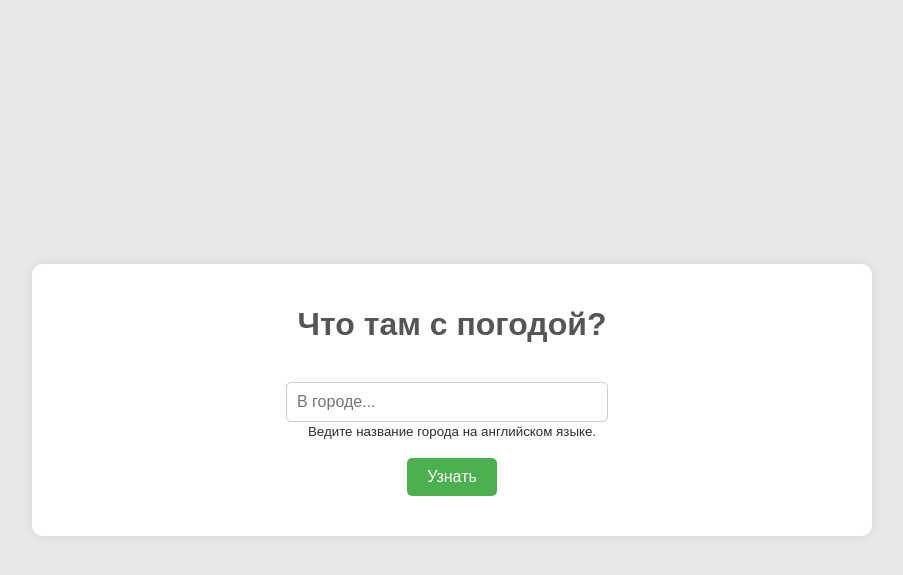
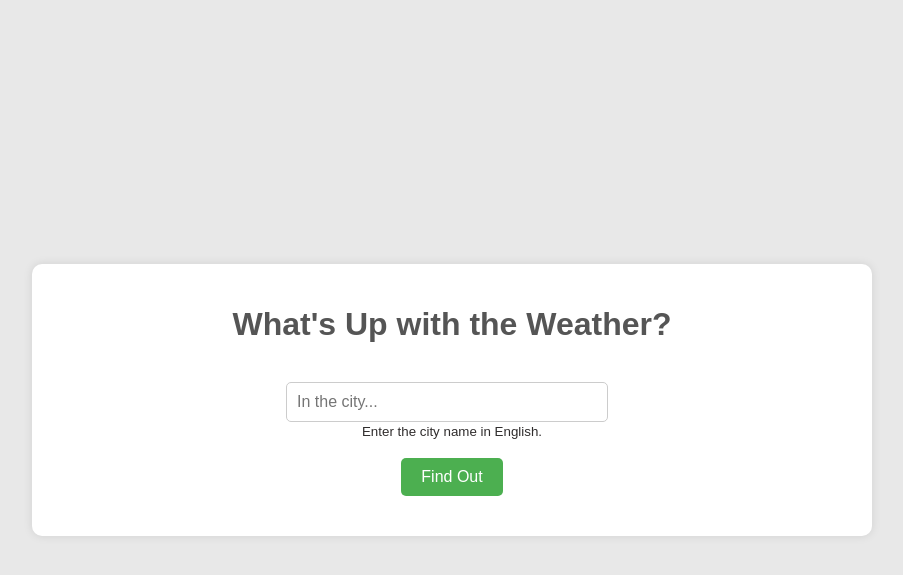
Before and after one commit to iamzanuda/What-s-up-with-the-weather, a Django app: page / in a window 1280 px wide. Shown: the top 575 px of the page, without its empty margins (188-1091 px from the left). Run offline with Django 5.2, Linux system fonts and the light colour scheme.

Commit message:
refactor(backend):Code comments and docstrings have been translated into English.

```diff
--- a/backend/weather/forms.py
+++ b/backend/weather/forms.py
@@ -2,27 +2,28 @@ from django import forms
 
 from .validators import alpha_space_validator
 
+
 class CityForm(forms.Form):
     """
-    Форма для ввода названия города.
+    Form for entering the name of a city.
 
-    Атрибуты:
-    city (forms.CharField): Поле ввода для названия города.
-    Максимальная длина - 100 символов.
-        - validators: Список валидаторов для проверки ввода.
-            Используется alpha_space_validator для проверки,
-            что ввод состоит только из букв и пробелов.
-        - help_text: Подсказка для пользователя,
-            чтобы ввести название города на английском языке.
-        - widget: Виджет для отображения поля ввода.
-            Используется TextInput с атрибутом placeholder для
-            отображения текста "В городе..." до ввода данных.
+    Attributes:
+    city (forms.CharField): Input field for the city name.
+    Maximum length is 100 characters.
+        - validators: List of validators for input validation.
+            Uses alpha_space_validator to ensure the input
+            consists only of letters and spaces.
+        - help_text: Hint for the user to enter the city name
+            in English.
+        - widget: Widget for displaying the input field.
+            Uses TextInput with the placeholder attribute
+            to display the text "In the city..." before data entry.
     """
 
     city = forms.CharField(
         max_length=100,
         validators=[alpha_space_validator],
-        help_text='Ведите название города на английском языке.',
+        help_text='Enter the city name in English.',
         widget=forms.TextInput(
-            attrs={'placeholder': 'В городе...'})
+            attrs={'placeholder': 'In the city...'})
     )
--- a/backend/weather/templates/index.html
+++ b/backend/weather/templates/index.html
@@ -3,13 +3,13 @@
 <head>
     <meta charset="UTF-8">
     <meta name="viewport" content="width=device-width, initial-scale=1.0">
-    <title>Что там с погодой?</title>
+    <title>What's Up with the Weather?</title>
     {% load static %}
     <link rel="stylesheet" href="{% static 'css/styles.css' %}">
 </head>
 <body>
     <div class="container">
-        <h1>Что там с погодой?</h1>
+        <h1>What's Up with the Weather?</h1>
         <form method="post">
             {% csrf_token %}
             <br>
@@ -19,29 +19,28 @@
             <br>
             {{ form.city.errors }}
             <br>
-            <button type="submit">Узнать</button>
+            <button type="submit">Find Out</button>
         </form>
+        {% if weather_data %}
+            <h2>Current Weather in {{ weather_data.city }}</h2>
+            <p>Temperature: {{ weather_data.current.temperature_2m }}°C</p>
+            <p>Humidity: {{ weather_data.current.relative_humidity_2m }}%</p>
+            <p>Precipitation: {{ weather_data.current.precipitation }} mm</p>
+            <p>Surface Pressure: {{ weather_data.current.surface_pressure }} hPa</p>
+            <p>Wind Speed: {{ weather_data.current.wind_speed_10m }} m/s</p>
+            <p>Wind Gusts: {{ weather_data.current.wind_gusts_10m }} m/s</p>
 
-        {% if weather_data %}
-            <h2>Сейчас в {{ weather_data.city }}</h2>
-            <p>Температура: {{ weather_data.current.temperature_2m }}°C</p>
-            <p>Влажность: {{ weather_data.current.relative_humidity_2m }}%</p>
-            <p>Осадки: {{ weather_data.current.precipitation }} мм</p>
-            <p>Атмосферное давление: {{ weather_data.current.surface_pressure }} гПа</p>
-            <p>Скорость ветра: {{ weather_data.current.wind_speed_10m }} м/с</p>
-            <p>Порывы ветра: {{ weather_data.current.wind_gusts_10m }} м/с</p>
-
-            <h2>А потом</h2>
+            <h2>Hourly Forecast</h2>
             <table>
                 <thead>
                     <tr>
-                        <th>Время</th>
-                        <th>Температура (°C)</th>
-                        <th>Влажность (%)</th>
-                        <th>Вероятность осадков (%)</th>
-                        <th>Давление (гПа)</th>
-                        <th>Скорость ветра (м/с)</th>
-                        <th>Порывы ветра (м/с)</th>
+                        <th>Time</th>
+                        <th>Temperature (°C)</th>
+                        <th>Humidity (%)</th>
+                        <th>Precipitation Probability (%)</th>
+                        <th>Pressure (hPa)</th>
+                        <th>Wind Speed (m/s)</th>
+                        <th>Wind Gusts (m/s)</th>
                     </tr>
                 </thead>
                 <tbody>
--- a/backend/weather/validators.py
+++ b/backend/weather/validators.py
@@ -1,7 +1,7 @@
 from django.core.validators import RegexValidator
 
-# Валидатор, разрешающий только буквы и пробелы
+# Validator that allows only letters and spaces
 alpha_space_validator = RegexValidator(
     regex=r'^[a-zA-Z\s]+$',
-    message='Это что такое? Давай-ка попробуем ввести название города английскими буковками.'
+    message="What is this? Let's try to enter the city name using English letters."
 )
--- a/backend/weather/views.py
+++ b/backend/weather/views.py
@@ -12,81 +12,80 @@ from .forms import CityForm
 
 load_dotenv()
 
-# Устанавливаем клиент Open-Meteo API без кеширования
+# Set up the Open-Meteo API client without caching
 openmeteo = Client()
-
 
 def get_weather_data(request):
     """
-    Обрабатывает запрос данных о погоде от пользователя.
+    Handles weather data requests from the user.
 
-    Эта функция предназначена для обработки POST-запроса от формы,
-    получения данных о погод для указанного города с использованием
-    API Open-Meteo и API OpenCage Geocoding для получения координат города,
-    обработки этих данных и вывода результатов на веб-страницу.
+    This function is designed to handle POST requests from the form,
+    fetch weather data for the specified city using the Open-Meteo API and
+    OpenCage Geocoding API to obtain city coordinates, process this data,
+    and display the results on the web page.
 
     Args:
-        request (HttpRequest): HTTP-запрос от пользователя.
+        request (HttpRequest): HTTP request from the user.
 
     Returns:
-        HttpResponse: Ответ с отрендеренными данными о погоде на веб-странице.
+        HttpResponse: Response with rendered weather data on the web page.
     """
 
     form = CityForm(request.POST or None)
     weather_data = None
 
     if request.method == "POST" and form.is_valid():
-        city = form.cleaned_data['city']  # Извлечение названия города из формы
+        city = form.cleaned_data['city']  # Extract city name from form
 
-        # Получение координат города с помощью OpenCage Geocoding API
+        # Get city coordinates using OpenCage Geocoding API
         OPEN_CAGE_GEO_API_URL = os.getenv('OPEN_CAGE_GEO_API_URL')
         coord_response = urllib.request.urlopen(OPEN_CAGE_GEO_API_URL)
         coord_data = json.loads(coord_response.read())
 
-        lat = coord_data['results'][0]['geometry']['lat']  # Широта
-        lng = coord_data['results'][0]['geometry']['lng']  # Долгота
+        lat = coord_data['results'][0]['geometry']['lat']  # Latitude
+        lng = coord_data['results'][0]['geometry']['lng']  # Longitude
 
-        # Установка параметров запроса к Open-Meteo API
+        # Set up request parameters for Open-Meteo API
         OPEN_METEO_API_URL = os.getenv('OPEN_METEO_API_URL')
         params = {
             "latitude": lat,
             "longitude": lng,
-            "current": [  # Параметры для получения текущих погодных данных
-                "temperature_2m",  # Температура воздуха на высоте 2 метра
-                "relative_humidity_2m",  # Относительная влажность на высоте 2 метра
-                "precipitation",  # Количество осадков
-                "surface_pressure",  # Атмосферное давление на уровне поверхности
-                "wind_speed_10m",  # Скорость ветра на высоте 10 метров
-                "wind_gusts_10m",  # Порывы ветра на высоте 10 метров
+            "current": [  # Parameters for current weather data
+                "temperature_2m",  # Air temperature at 2 meters
+                "relative_humidity_2m",  # Relative humidity at 2 meters
+                "precipitation",  # Precipitation amount
+                "surface_pressure",  # Surface pressure
+                "wind_speed_10m",  # Wind speed at 10 meters
+                "wind_gusts_10m",  # Wind gusts at 10 meters
             ],
-            "hourly": [  # Параметры для получения почасовых погодных данных
-                "temperature_2m",  # Температура воздуха на высоте 2 метра
-                "relative_humidity_2m",  # Относительная влажность на высоте 2 метра
-                "precipitation_probability",  # Вероятность осадков
-                "surface_pressure",  # Атмосферное давление на уровне поверхности
-                "wind_speed_10m",  # Скорость ветра на высоте 10 метров
-                "wind_gusts_10m",  # Порывы ветра на высоте 10 метров
+            "hourly": [  # Parameters for hourly weather data
+                "temperature_2m",  # Air temperature at 2 meters
+                "relative_humidity_2m",  # Relative humidity at 2 meters
+                "precipitation_probability",  # Precipitation probability
+                "surface_pressure",  # Surface pressure
+                "wind_speed_10m",  # Wind speed at 10 meters
+                "wind_gusts_10m",  # Wind gusts at 10 meters
             ]
         }
 
-        # Получение ответа от Open-Meteo API
+        # Get response from Open-Meteo API
         responses = openmeteo.weather_api(OPEN_METEO_API_URL, params=params)
         response = responses[0]
 
-        # Обработка текущих данных о погоде
+        # Process current weather data
         current = response.Current()
 
         def get_value(variable, index):
             """
-            Извлекает значение переменной по индексу.
+            Extracts the value of a variable by index.
 
             Args:
-                variable: Объект переменной для извлечения значения.
-                index (int): Индекс значения в переменной.
+                variable: Variable object to extract value from.
+                index (int): Index of the value in the variable.
 
             Returns:
-                float: Округленное до одной десятой значение переменной
-                    или None, если значение не удалось получить.
+                float: Rounded value to one decimal place
+                    or None if the value could not be obtained.
             """
 
             try:
@@ -98,7 +97,7 @@ def get_weather_data(request):
             except (TypeError, IndexError):
                 return None
 
-        # Формирование словаря с текущей погодой
+        # Form a dictionary with current weather
         current_weather = {
             "temperature_2m": get_value(current, 0),
             "relative_humidity_2m": get_value(current, 1),
@@ -108,7 +107,7 @@ def get_weather_data(request):
             "wind_gusts_10m": get_value(current, 5),
         }
 
-        # Обработка данных почасового прогноза
+        # Process hourly forecast data
         hourly = response.Hourly()
         hourly_weather = {
             "hourly_temperature_2m": hourly.Variables(0).ValuesAsNumpy(),
@@ -119,9 +118,8 @@ def get_weather_data(request):
             "hourly_wind_gusts_10m": hourly.Variables(5).ValuesAsNumpy(),
         }
 
-        # Создание временного ряда на 6 часов вперед от текущего времени,
-        # округление данных до ближайшего целого часа и вывод
-        # только информации о времени
+        # Create a time series for the next 6 hours from the current time,
+        # round the data to the nearest hour, and output only the time information
         current_time = datetime.datetime.now().replace(
             minute=0,
             second=0,
@@ -177,14 +175,14 @@ def get_weather_data(request):
                 "wind_gusts_10m": data['wind_gusts_10m']
             })
 
-        # Формирование данных о погоде для передачи в контекст шаблона
+        # Form weather data to pass to the template context
         weather_data = {
             "current": current_weather,
             "hourly": hourly_weather_list,
             "city": city
         }
 
-    # Формирование контекста для передачи в шаблон
+    # Form context to pass to the template
     context = {
         "form": form,
         "weather_data": weather_data
```
Also changed, not shown: README.md.
